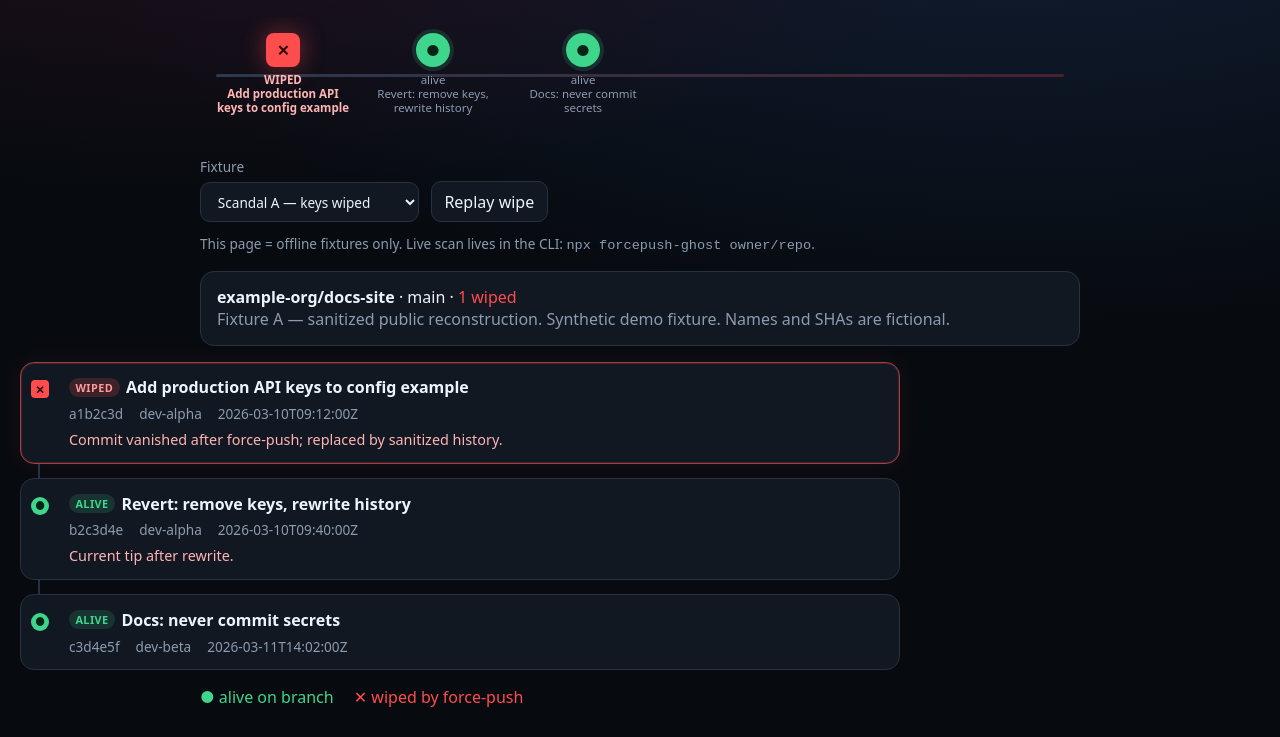
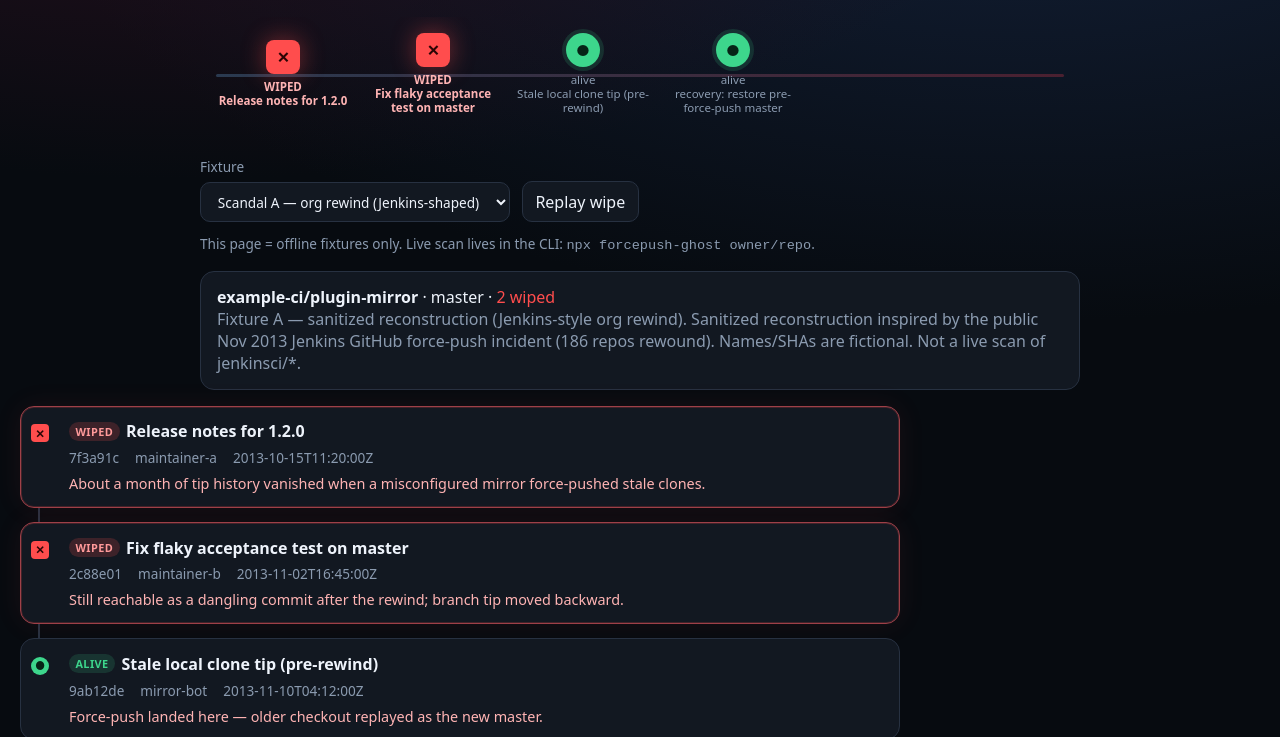
Before and after one commit to CAOShurong/forcepush-ghost, a website: page demo/index.html in a window 1280 px wide. Shown: the part 178-915 px from the top of the page. Drawn offline with Linux system fonts and the light colour scheme.

Commit message:
fix(fixtures): ground demos in public force-push patterns
Sanitized reconstructions inspired by public rewrite stories.
Drop keys/embargo wording that drifts toward secrets-scanner.

```diff
--- a/demo/index.html
+++ b/demo/index.html
@@ -20,8 +20,8 @@
   <section class="controls">
     <label>Fixture
       <select id="fixtureSelect">
-        <option value="scandal-a">Scandal A — keys wiped</option>
-        <option value="scandal-b">Scandal B — embargo leak</option>
+        <option value="scandal-a">Scandal A — org rewind (Jenkins-shaped)</option>
+        <option value="scandal-b">Scandal B — oops rewrite</option>
         <option value="clean">Clean bill of health</option>
       </select>
     </label>
--- a/fixtures/scandal-a.json
+++ b/fixtures/scandal-a.json
@@ -1,37 +1,49 @@
 {
   "id": "scandal-a",
-  "label": "Fixture A — sanitized public reconstruction",
-  "repo": "example-org/docs-site",
-  "branch": "main",
-  "scannedAt": "2026-09-01T12:00:00Z",
-  "disclaimer": "Synthetic demo fixture. Names and SHAs are fictional.",
+  "label": "Fixture A — sanitized reconstruction (Jenkins-style org rewind)",
+  "repo": "example-ci/plugin-mirror",
+  "branch": "master",
+  "scannedAt": "2026-09-11T00:00:00Z",
+  "disclaimer": "Sanitized reconstruction inspired by the public Nov 2013 Jenkins GitHub force-push incident (186 repos rewound). Names/SHAs are fictional. Not a live scan of jenkinsci/*.",
+  "sourceNote": "Public postmortems: jenkins.io blog 2013-11-25; InfoQ coverage of the same incident.",
   "events": [
     {
-      "sha": "a1b2c3d",
-      "short": "a1b2c3d",
-      "message": "Add production API keys to config example",
-      "author": "dev-alpha",
-      "timestamp": "2026-03-10T09:12:00Z",
+      "sha": "7f3a91c",
+      "short": "7f3a91c",
+      "message": "Release notes for 1.2.0",
+      "author": "maintainer-a",
+      "timestamp": "2013-10-15T11:20:00Z",
       "status": "wiped",
       "wipedBy": "force-push",
-      "note": "Commit vanished after force-push; replaced by sanitized history."
+      "note": "About a month of tip history vanished when a misconfigured mirror force-pushed stale clones."
     },
     {
-      "sha": "b2c3d4e",
-      "short": "b2c3d4e",
-      "message": "Revert: remove keys, rewrite history",
-      "author": "dev-alpha",
-      "timestamp": "2026-03-10T09:40:00Z",
-      "status": "alive",
-      "note": "Current tip after rewrite."
+      "sha": "2c88e01",
+      "short": "2c88e01",
+      "message": "Fix flaky acceptance test on master",
+      "author": "maintainer-b",
+      "timestamp": "2013-11-02T16:45:00Z",
+      "status": "wiped",
+      "wipedBy": "force-push",
+      "note": "Still reachable as a dangling commit after the rewind; branch tip moved backward."
     },
     {
-      "sha": "c3d4e5f",
-      "short": "c3d4e5f",
-      "message": "Docs: never commit secrets",
-      "author": "dev-beta",
-      "timestamp": "2026-03-11T14:02:00Z",
-      "status": "alive"
+      "sha": "9ab12de",
+      "short": "9ab12de",
+      "message": "Stale local clone tip (pre-rewind)",
+      "author": "mirror-bot",
+      "timestamp": "2013-11-10T04:12:00Z",
+      "status": "alive",
+      "note": "Force-push landed here — older checkout replayed as the new master."
+    },
+    {
+      "sha": "c4e77f0",
+      "short": "c4e77f0",
+      "message": "recovery: restore pre-force-push master",
+      "author": "maintainer-a",
+      "timestamp": "2013-11-10T18:30:00Z",
+      "status": "alive",
+      "note": "Community + GitHub support reconstructed tips; story ends with an explicit recovery commit."
     }
   ]
 }
```
Also changed, not shown: fixtures/scandal-b.json (+25 -22 lines), test/cli.test.js (+2 -1 lines).
